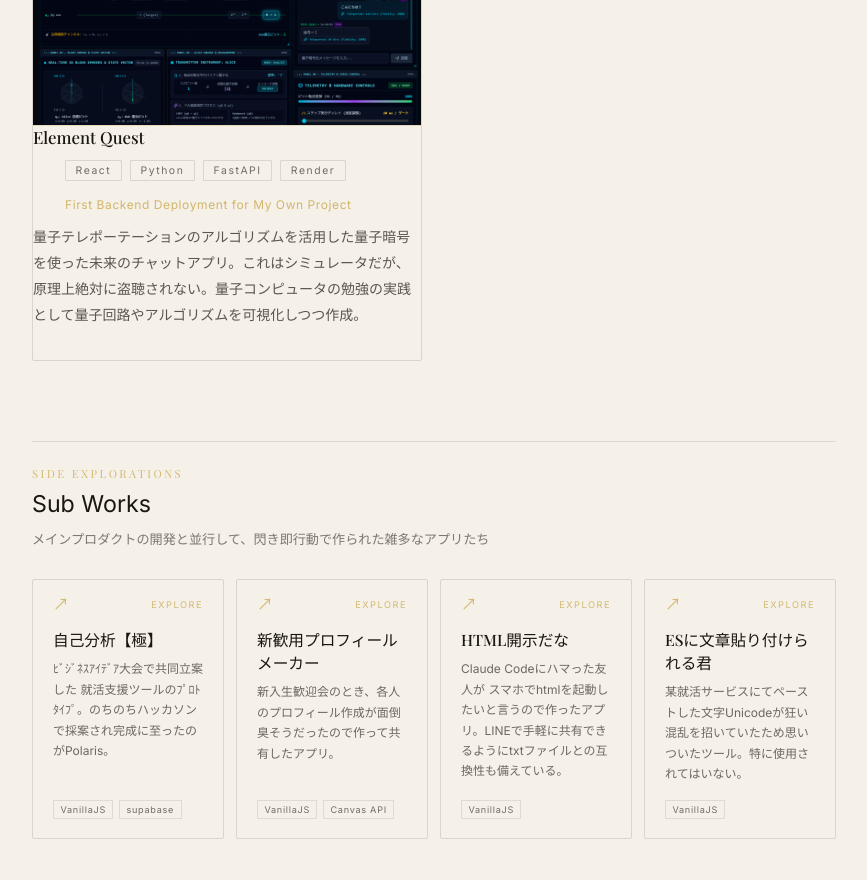
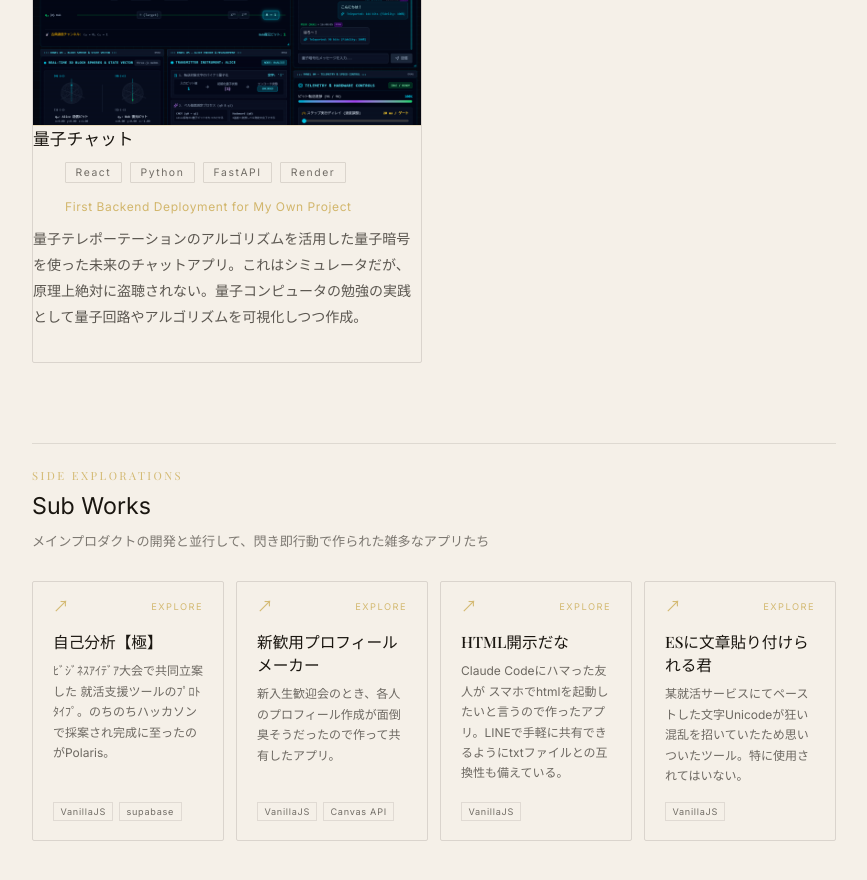
Before and after one commit to luminous-luca-dev/LucaHome, a Next.js app: page / in a window 1280 px wide. Shown: the part 2680-3560 px from the top of the page, without its empty margins (206-1073 px from the left). Built offline with nearby package versions, Linux system fonts and the light colour scheme.

Commit message:
タイトル書き換え忘れてた～

```diff
--- a/app/page.tsx
+++ b/app/page.tsx
@@ -31,7 +31,7 @@ const WORKS = [
   { title: 'Element Quest', href: 'https://element-quest.pages.dev', image: '/works/element.png',
     tags: ["React","Vite","Zustand"], metrics: '5 gameplay systems', desc: '錬金術と化学を融合し、中高化学の学習を補佐するような、かつ普通の放置系ゲームのような楽しさを兼ね備えたゲームとして作成。フロギストンを使用して物質素材と元素を可逆変換することが出来る。' },
 
-  { title: 'Element Quest', href: 'https://quantum-chat-61o.pages.dev', image: '/works/quantum-chat.png',
+  { title: '量子チャット', href: 'https://quantum-chat-61o.pages.dev', image: '/works/quantum-chat.png',
     tags: ["React","Python","FastAPI","Render"], metrics: 'First Backend Deployment for My Own Project', desc: '量子テレポーテーションのアルゴリズムを活用した量子暗号を使った未来のチャットアプリ。これはシミュレータだが、原理上絶対に盗聴されない。量子コンピュータの勉強の実践として量子回路やアルゴリズムを可視化しつつ作成。' },
 ];
 
```
